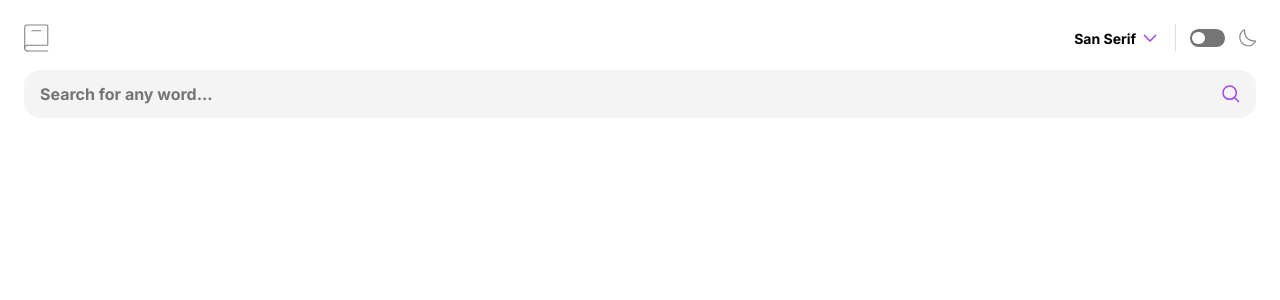
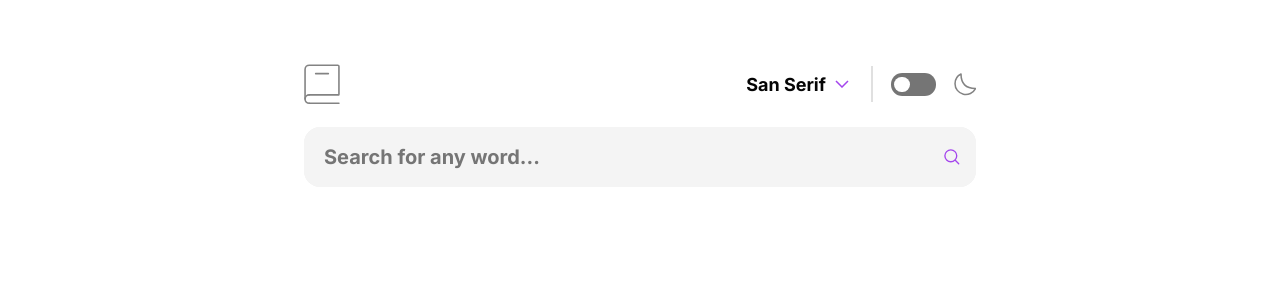
Before and after one commit to adkenney/dictionary-web-app, a React (Vite) app: page / in a window 1280 px wide. Shown: the top 300 px of the page. Built offline with nearby package versions, Linux system fonts and the light colour scheme.

Commit message:
Add input error state and finish tablet and desktop responsiveness

```diff
--- a/src/App.jsx
+++ b/src/App.jsx
@@ -1,30 +1,30 @@
-import React, { useEffect, useState } from 'react';
+import React, { useState } from 'react';
 import Header from './components/Header/Header';
 import Word from './components/Word/Word';
 
 function App() {
   const [data, setData] = useState(null);
-  const [loading, setLoading] = useState(false);
   const [error, setError] = useState(false);
   const [toggleTheme, setToggleTheme] = useState(true);
   const [font, setFont] = useState('inter');
 
   const getWord = async input => {
-    setLoading(true);
     setError(false);
     try {
       const response = await fetch(
         `https://api.dictionaryapi.dev/api/v2/entries/en/${input}`
       );
+      if (input === '') {
+        throw new Error();
+      }
+
       if (!response.ok) {
-        throw new Error('No results!');
+        throw new Error();
       }
       const resData = await response.json();
       setData(resData);
-      setLoading(false);
-    } catch (error) {
+    } catch (err) {
       setError(true);
-      setLoading(false);
     }
   };
 
@@ -37,7 +37,8 @@ function App() {
   };
 
   return (
-    <main className={`${toggleTheme ? 'light' : 'dark'} ${font} container`}>
+    <main className={`${toggleTheme ? 'light' : 'dark'} ${font}`}>
+      <div className="container">
         <Header
           fetchWord={getWord}
           toggle={toggleTheme}
@@ -45,9 +46,10 @@ function App() {
           theme={toggleTheme}
           font={font}
           handleFont={handleFont}
+          error={error}
         />
-      {loading && <div>Loading...</div>}
-      {!loading && !error && data && <Word wordData={data} />}
+        {data && <Word wordData={data} />}
+      </div>
     </main>
   );
 }
--- a/src/components/Definition/Definition.module.css
+++ b/src/components/Definition/Definition.module.css
@@ -38,6 +38,7 @@
 
 .synonym-container {
   align-items: center;
+  flex-wrap: wrap;
   gap: 1em;
 }
 
@@ -46,3 +47,21 @@
   font-weight: var(--fw-bold);
   color: var(--clr-secondary-100);
 }
+
+@media screen and (min-width: 48em) {
+  .speech-container h2 {
+    font-size: var(--fs-heading-m);
+  }
+
+  .definition-info h3 {
+    font-size: var(--fs-heading-s);
+  }
+
+  .definition-info p {
+    font-size: var(--fs-body-m);
+  }
+
+  .synonym-container p {
+    font-size: var(--fs-heading-s);
+  }
+}
--- a/src/components/Dropdown/Dropdown.module.css
+++ b/src/components/Dropdown/Dropdown.module.css
@@ -28,6 +28,7 @@
   border-radius: 1em;
   background-color: var(--clr-primary-100);
   box-shadow: 0px 5px 30px rgba(0, 0, 0, 0.1);
+  z-index: 1;
 }
 
 .dropdown-menu p:hover {
--- a/src/components/Header/Header.jsx
+++ b/src/components/Header/Header.jsx
@@ -13,13 +13,8 @@ const Header = ({
   theme,
   font,
   handleFont,
+  error,
 }) => {
-  const fontOptions = [
-    { value: 'Inter', label: 'San Serif' },
-    { value: 'Lora', label: 'Serif' },
-    { value: 'Inconsolata', label: 'Mono' },
-  ];
-
   return (
     <header>
       <div className={styles['header']}>
@@ -35,7 +30,7 @@ const Header = ({
           />
         </div>
       </div>
-      <SearchBar fetchWord={fetchWord} theme={theme} />
+      <SearchBar fetchWord={fetchWord} theme={theme} error={error} />
     </header>
   );
 };
--- a/src/components/Header/Header.module.css
+++ b/src/components/Header/Header.module.css
@@ -48,3 +48,15 @@ header {
 .icon-dark path {
   stroke: var(--clr-secondary-100);
 }
+
+@media screen and (min-width: 48em) {
+  .header,
+  .header button {
+    font-size: var(--fs-body-m);
+  }
+
+  .logo {
+    height: 2.25em;
+    width: 2em;
+  }
+}
--- a/src/components/SearchBar/SearchBar.jsx
+++ b/src/components/SearchBar/SearchBar.jsx
@@ -2,7 +2,7 @@ import React, { useRef } from 'react';
 import styles from '../SearchBar/SearchBar.module.css';
 import { ReactComponent as SearchIcon } from '../../assets/icon-search.svg';
 
-const SearchBar = ({ fetchWord, theme }) => {
+const SearchBar = ({ fetchWord, theme, error }) => {
   const inputRef = useRef();
 
   function handleInput() {
@@ -20,9 +20,9 @@ const SearchBar = ({ fetchWord, theme }) => {
   return (
     <section>
       <div
-        className={`${theme ? styles['light'] : styles['dark']} ${
-          styles['search-bar']
-        }`}
+        className={`${error ? styles['error'] : ''} ${
+          theme ? styles['light'] : styles['dark']
+        } ${styles['search-bar']}`}
       >
         <input
           name="search"
@@ -36,6 +36,11 @@ const SearchBar = ({ fetchWord, theme }) => {
           <SearchIcon />
         </button>
       </div>
+      {error && (
+        <div className={styles['empty-error']}>
+          <p>Whoops, can&apos;t be empty...</p>
+        </div>
+      )}
     </section>
   );
 };
--- a/src/components/SearchBar/SearchBar.module.css
+++ b/src/components/SearchBar/SearchBar.module.css
@@ -3,25 +3,27 @@
   display: flex;
 }
 
-.search-bar,
 .search-bar input {
   background-color: var(--clr-primary-200);
 }
 
 .search-bar {
-  justify-content: space-between;
-  align-items: center;
-  min-height: 3em;
-  width: 100%;
-  border-radius: 1em;
-  padding: 0 1em;
+  position: relative;
+  border-radius: 1rem;
   gap: 0.5em;
 }
 
 .search-bar input {
   width: 100%;
+  height: 3em;
   border: none;
+  border-radius: 1rem;
+  padding: 0 1em;
   font-weight: var(--fw-bold);
+}
+
+.search-bar input:focus {
+  border: 0.0625em solid var(--clr-secondary-100);
 }
 
 .search-bar input:focus {
@@ -29,9 +31,26 @@
 }
 
 .search-bar button {
+  position: absolute;
   align-items: center;
+  width: 1em;
+  height: 1em;
+  right: 1em;
+  top: 0;
+  bottom: 0;
+  margin: auto;
   border: none;
   background-color: inherit;
+  cursor: pointer;
+}
+
+.error.search-bar input {
+  border: 0.0625em solid var(--clr-secondary-200);
+}
+
+.empty-error {
+  color: var(--clr-secondary-200);
+  font-size: 0.875rem;
 }
 
 .dark {
@@ -41,3 +60,18 @@
 .light {
   background-color: var(--clr-primary-200);
 }
+
+@media screen and (min-width: 48em) {
+  .search-bar input {
+    font-size: 1.25rem;
+  }
+
+  .search-bar button svg {
+    width: 1em;
+    height: 1em;
+  }
+
+  .empty-error {
+    font-size: 1rem;
+  }
+}
--- a/src/components/Word/Word.jsx
+++ b/src/components/Word/Word.jsx
@@ -54,7 +54,6 @@ const Word = ({ wordData }) => {
         <h3>Source</h3>
         <ul>{sourceUrls}</ul>
       </div>
-      <div></div>
     </section>
   );
 };
--- a/src/components/Word/Word.module.css
+++ b/src/components/Word/Word.module.css
@@ -39,6 +39,12 @@
   fill: var(--clr-primary-100);
 }
 
+.source {
+  display: flex;
+  flex-direction: column;
+  font-size: var(--fs-body-s);
+}
+
 .source h3 {
   color: #757575;
   opacity: 0.85;
@@ -60,3 +66,23 @@
 .source svg {
   margin-bottom: 0.25em;
 }
+
+@media screen and (min-width: 48em) {
+  .word-header h1 {
+    font-size: var(--fs-heading-l);
+  }
+  .word-header p {
+    font-size: var(--fs-heading-m);
+  }
+
+  .play-icon {
+    height: 4.6em;
+    width: 4.6em;
+  }
+
+  .source {
+    flex-direction: row;
+    font-size: 1rem;
+    gap: 1em;
+  }
+}
--- a/src/index.css
+++ b/src/index.css
@@ -95,14 +95,22 @@ select {
 }
 
 /* CUSTOM STYLING */
+main {
+  display: flex;
+  justify-content: center;
+}
+
 .container {
   min-height: 100vh;
+  width: 46em;
+  max-width: 46em;
   padding: 1.5em;
 }
 
 /* LIGHT THEME */
 .light,
-.light input {
+.light input,
+.light button {
   color: var(--clr-primary-800);
 }
 
@@ -172,3 +180,9 @@ li p {
 .inconsolata {
   font-family: var(--ff-mono);
 }
+
+@media screen and (min-width: 48em) {
+  .container {
+    padding: 4em 2em;
+  }
+}
```
Lines whose indentation alone changed are shown as unchanged.
